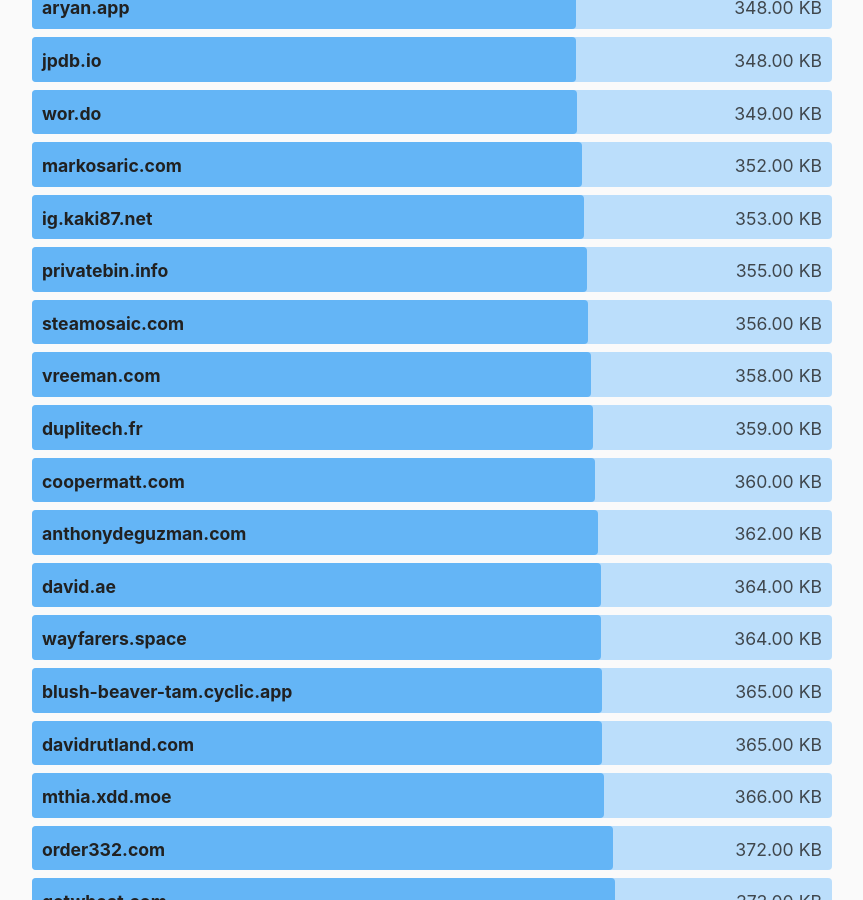
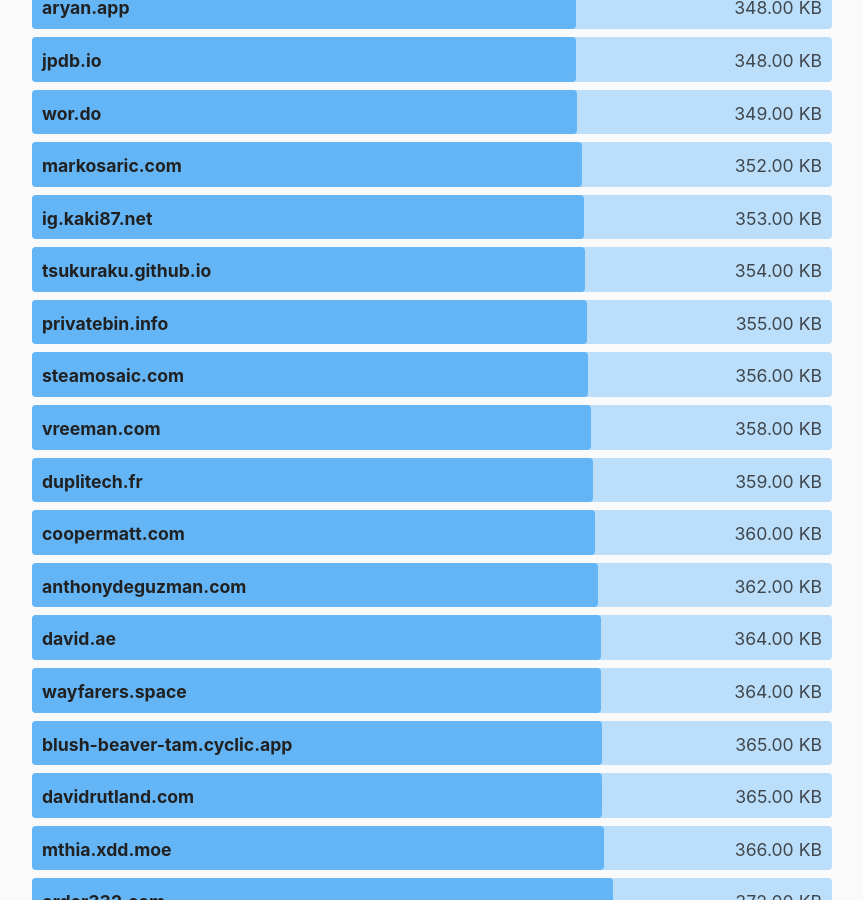
Before and after one commit to kevquirk/512kb.club, a Jekyll site: the page built from index.md, in a window 1280 px wide and 900 px high, scrolled down 30841 px. Shown: the whole window, without its empty margins (208-1071 px from the left). Built offline with Jekyll 4.4.1, drawn with Linux system fonts in a browser that asks for light colours.

Commit message:
Update sites.yml

```diff
--- a/_data/sites.yml
+++ b/_data/sites.yml
@@ -2857,6 +2857,11 @@
   size: 112
   last_checked: 2022-09-28
 
+- domain: tsukuraku.github.io
+  url: https://tsukuraku.github.io/
+  size: 354
+  last_checked: 2023-06-23
+
 - domain: ttntm.me
   url: https://ttntm.me/
   size: 72.2
```
